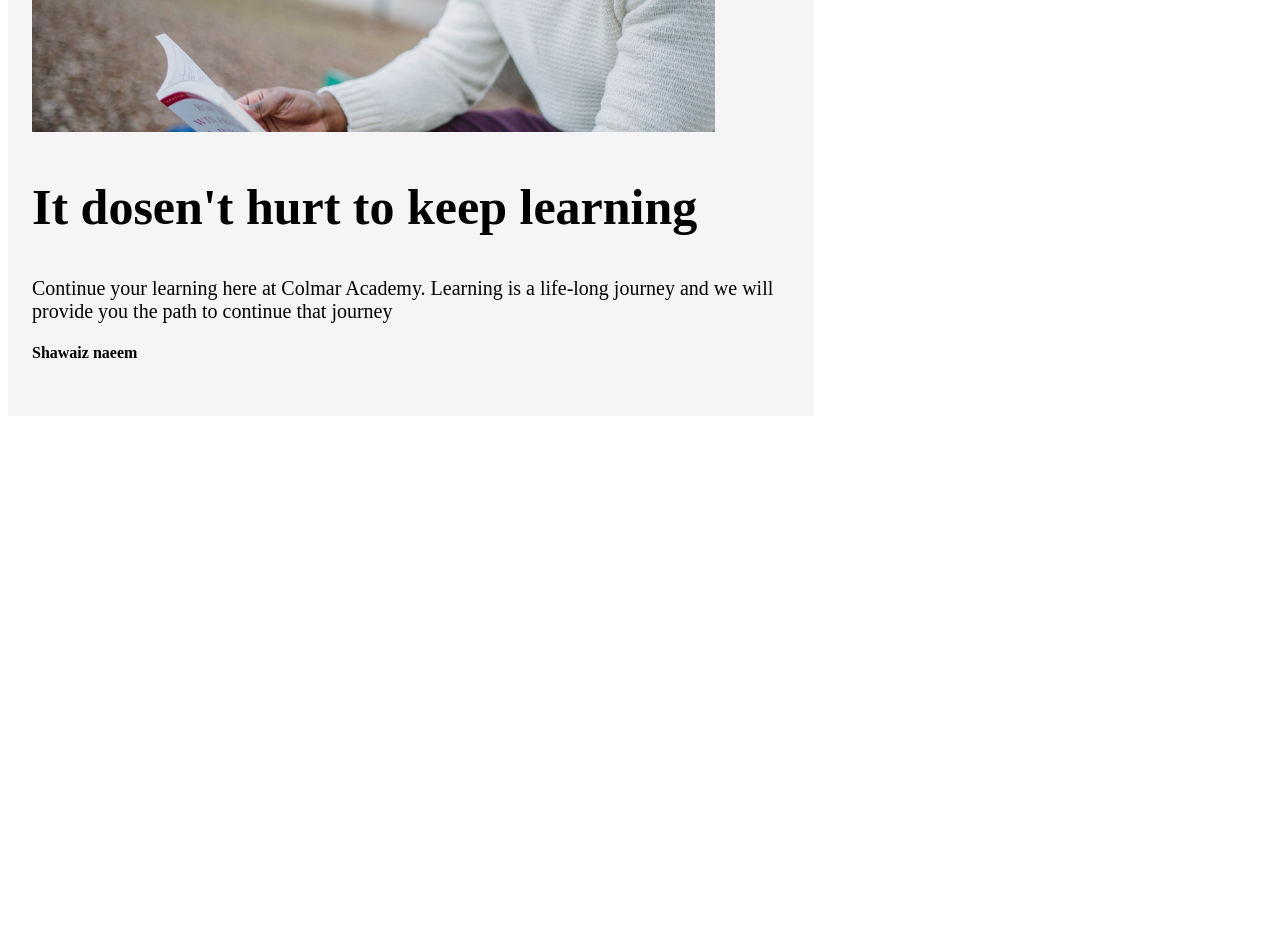
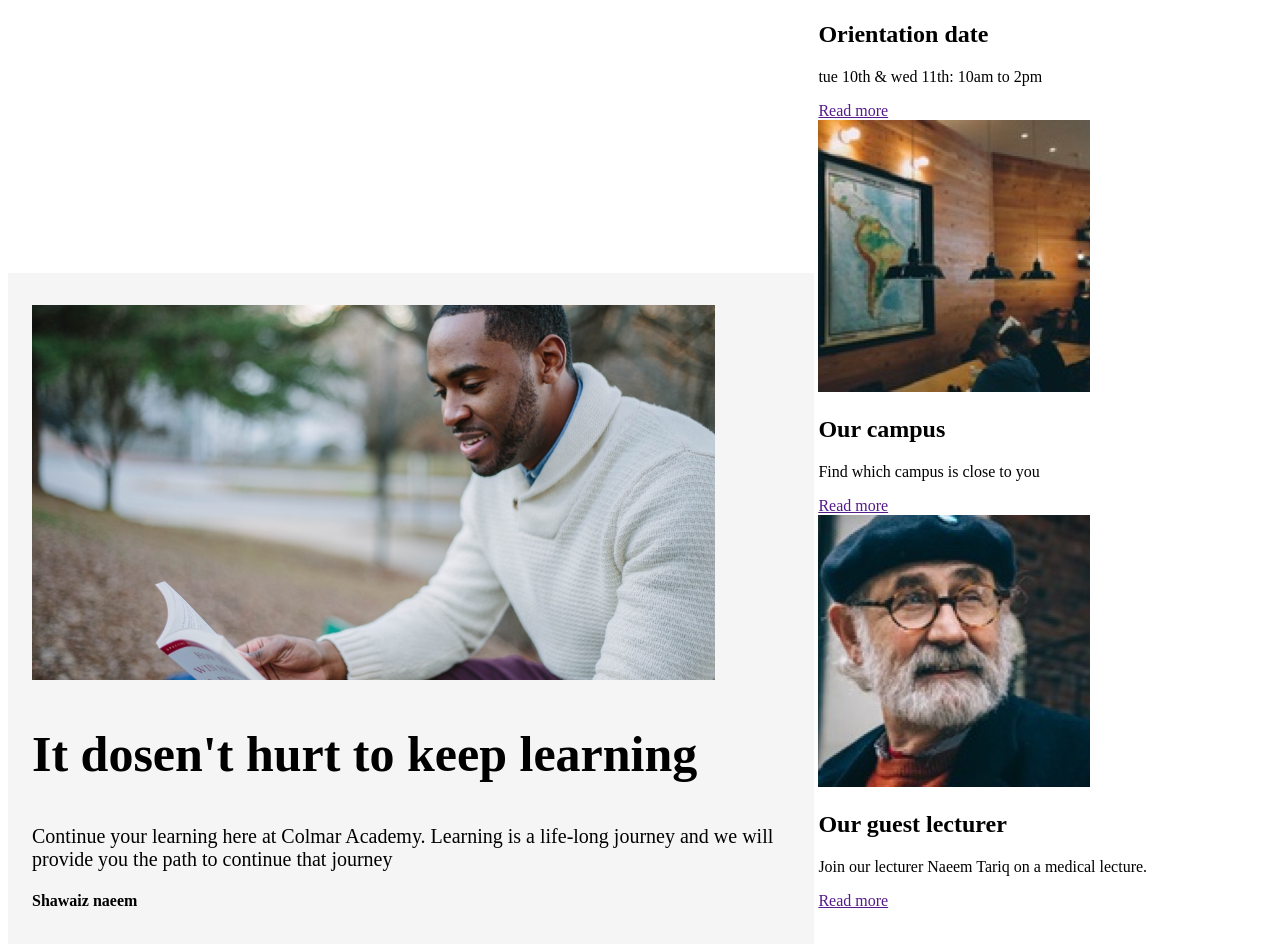
Before and after one commit to Shawaiz-naeem/colmar-project, a plain HTML site: page index.html in a window 1280 px wide. Shown: the part 744-1688 px from the top of the page. Before the commit the page ends 1168 px from the top, so only its background shows below. Drawn offline with Linux system fonts and the light colour scheme.

Commit message:
Third section added with problem

```diff
--- a/Colmar.css
+++ b/Colmar.css
@@ -60,7 +60,7 @@ button:hover{
     width: 60%;
     background-color: whitesmoke;
     padding: 32px 24px;
-    height: 100%;
+    height: auto;
 }
 .second h2{
     font-size: 50px;
@@ -72,3 +72,9 @@ button:hover{
 .second img{
     width: 90%;
 }
+.third{
+    display:inline-block;
+}
+.guest img, .campus img, .orientation img{
+    height:auto;
+}
--- a/index.html
+++ b/index.html
@@ -34,6 +34,27 @@
 </div>
 <div class="third">
 
+    <div class="orientation">
+        <img src="information-orientation.jpg">
+        <h2>Orientation date</h2>
+        <p>tue 10th & wed 11th: 10am to 2pm</p>
+        <a href="">Read more</a>
+    </div>
+
+    <div class="campus">
+            <img src="information-campus.jpg">
+            <h2>Our campus</h2>
+            <p>Find which campus is close to you</p>
+            <a href="">Read more</a>
+    </div>
+
+    <div class="guest">
+        <img src="information-guest-lecture.jpg">
+        <h2>Our guest lecturer</h2>
+        <p>Join our lecturer Naeem Tariq on a medical lecture.</p>
+        <a href="">Read more</a>
+    </div>
+
 </div>
 </body>
 </html>
```
